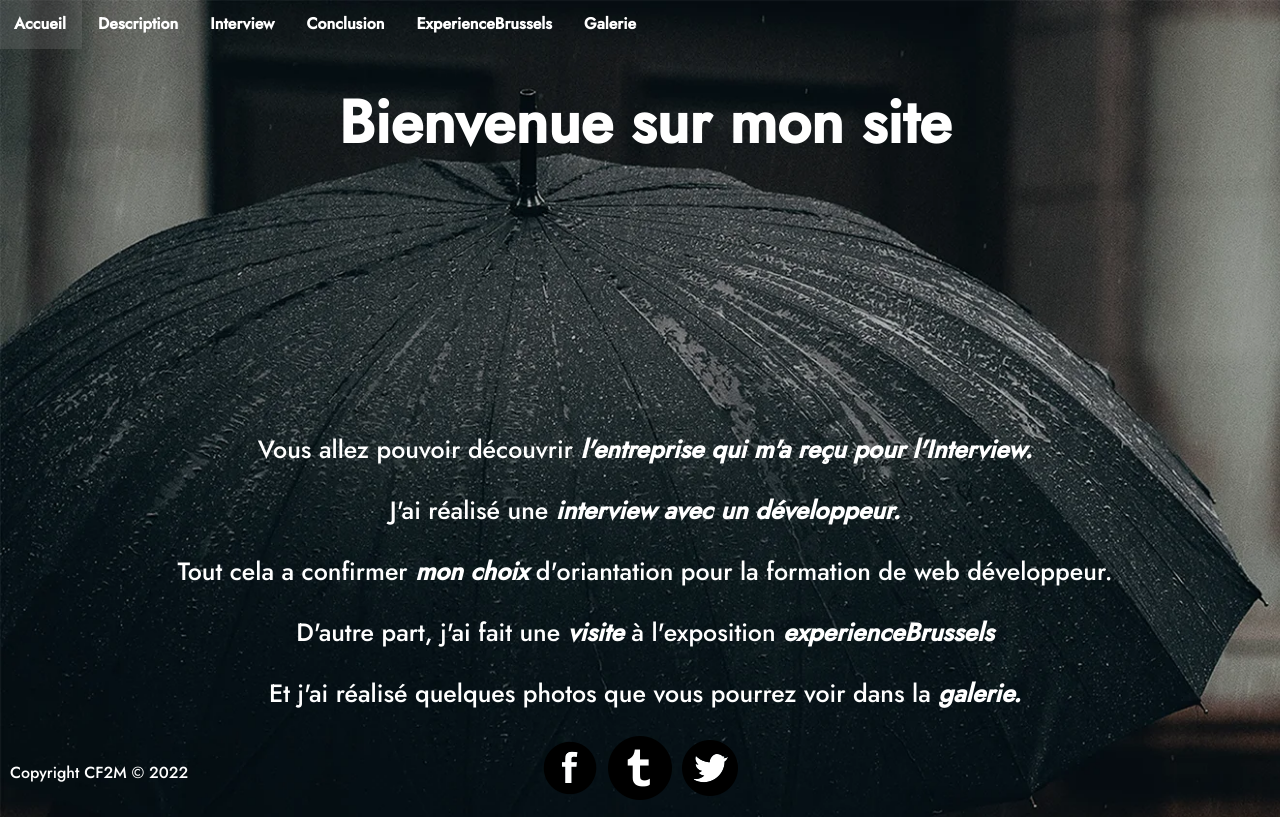
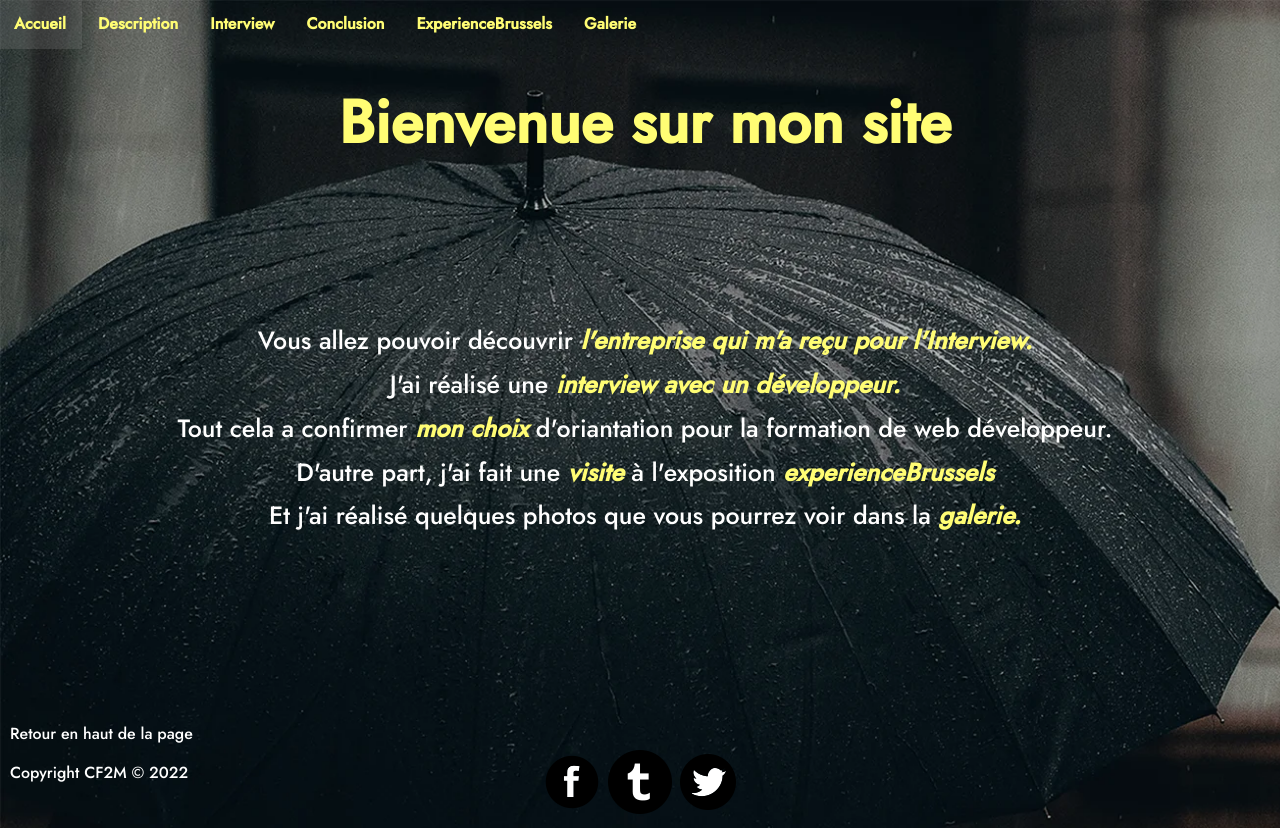
Before and after one commit to Maksym995/projet-prefo, a plain HTML site: page index.html in a window 1280 px wide. Drawn offline with Linux system fonts and the light colour scheme.

Commit message:
Mise en couleur & En page

```diff
--- a/css/style.css
+++ b/css/style.css
@@ -8,19 +8,19 @@ text-align: center;
 * {text-decoration: none;
 }
 
-#top {text-size-adjust: 25px;}
+#top {text-size-adjust: 25px;
+}
 
-#activ {color: rgb(255, 255, 255);}
+.liste {color: rgb(255, 255, 255);}
 
 /* Changer la couleur des liens des pages avec la classe .lienpage */
-.lienpage { color: rgb(255, 255, 255); text-decoration: none;
+.lienpage { color: rgb(255, 253, 116); text-decoration: none;
 font-style: italic;
 font-weight: bold;}
 
-a { color: rgb(255, 255, 255);
-    text-decoration: none;
-}
-.retourtop {    text-align: right;}
+#retourtop a {text-align: right;
+  padding-right: 20px;
+color: rgb(255, 255, 255);}
 
 /*    p {text-align: justify;
 font-family: Arial, Helvetica, sans-serif;} */
@@ -36,75 +36,63 @@ font-family: Arial, Helvetica, sans-serif;} */
     font-family: "CoolveticaRg-Italic", sans-serif;
   } */
 
-ul {
-  list-style-type: none;
+ul {list-style-type: none;
   margin: -10px;
   padding: 0;
   overflow: hidden;
-  background-color: rgba(0, 0, 0, 0);
-}
+  background-color: rgba(0, 0, 0, 0);}
 
 li {
-  float: left;
-}
+  float: left;}
 
 li a {
   display: inline-block;
-  color: rgb(255, 255, 255);
+  color: rgb(255, 253, 116);
   text-align: center;
   padding: 14px 16px;
   text-decoration: none;    /* Texte liens soulignés non */
   font-weight: bold;
-  font-size: 25 px;
-}
+  font-size: 25 px;}
 
 /* Change the link color to #111 (black) on hover */
 li a:hover {
-  background-color: rgba(128, 128, 128, 0.267);
-}
+  background-color: rgba(128, 128, 128, 0.267);}
 
 
 @import url('https://fonts.googleapis.com/css2?family=Jost:wght@500&display=swap');
 
-p, h1, a, h2 {
+p {  font-family: 'Jost', sans-serif;
+  color: rgb(255, 255, 255);
+  text-shadow: 1px;}
+
+h1, a, h2, .question, .nom, .cherryp {
   font-family: 'Jost', sans-serif;
-  color: rgb(255, 255, 255);
-  /* background-color: rgba(0, 0, 0, 0.089); */
-  text-shadow: 1px;
-
-
-}
+  color: rgb(255, 253, 116);
+  text-shadow: 2px;}
 
 p, h1, h2 {
 /*  width: 900px;   */
 /*  margin-right: 20px; */
-  padding-left: 10px;
-}
+  padding-left: 10px;}
 
 body {
   background-image: url("parapluie.webp");
   background-repeat: no-repeat;
-  background-size:cover;
-}
-.retourtop {
-  text-align: right ;
-  /* padding-right: 20px; */
-  padding-left: 1720px;
- position: absolute;
-}
+  background-size:cover;}
+
+.retourtop {text-align: right;
+  padding-left: 1700px;
+  position: absolute;
+  color: rgb(255, 255, 255);}
 
 footer{
-  background:rgb(0, 0, 0);
+  background:rgba(0, 0, 0, 0);
   position:fixed;
   bottom:0;
   width:100%;
-  margin-left: -8px;
+  margin-left: -8px;}
 
-  }
-
-#galerie { width: 75%;
-
-}
+#galerie { width: 75%;}
 
 main {position: relative;}
 
@@ -124,25 +112,31 @@ background-color: rgba(0, 0, 0, 0);}
 
 #center { text-align: center;
 font-size: 25px;
-padding-top: 200px;}
+padding-top: 100px;
+line-height: 75%}
 
 .photos {padding-top: 25px;
-  padding-left: 10px;
-}
+  padding-left: 10px;}
 
 #Bienvenue {text-align: center
 ; font-size: 60px;}
 
-.facebook {padding-left: 25px;}
+.facebook {padding-left: 25px;
+  text-align: center}
 
-.twitter {padding-right: 25px;}
+.twitter {padding-right: 25px;
+  text-align: center}
+
+.logos {text-align: center;
+padding-top: 200px;}
+
 
 .question {font-size: 20px;
 font-weight: bold;}
 
 .reponse {padding-bottom: 13px;}
 
-span { font-size: 25px;
+span {font-size: 25px;
 font-weight: bold;}
 
 h2 {font-size: 25px;}
@@ -150,8 +144,7 @@ h2 {font-size: 25px;}
 .nom {font-weight: bold;
 padding-right: 90px;
 padding-left: 0px;
-font-size: 20px;
-}
+font-size: 20px;}
 
 .metier {padding-right: 90px;
 padding-left: 0px;
@@ -179,4 +172,14 @@ padding-left: 750px;}
 
 .logoch {width: 100px; margin: 35px;}
 
-#mainconclusion {width: 40%;}
+#mainconclusion { display: flex;}
+
+#mainconclusion p {width: 50%;}
+
+.sources {font-size: 75%;
+text-align: center;}
+
+#retourtop2 a {
+position: absolute;
+color: aliceblue;
+}
--- a/index.html
+++ b/index.html
@@ -36,16 +36,14 @@
         <p>Tout cela a confirmer <a class="lienpage" href="entreprise/conclusion.html">mon choix </a>d'oriantation pour la formation de web développeur.</p>
         <p>D'autre part, j'ai fait une <a class="lienpage" href="exposition/visite.html"> visite</a> à l'exposition <a class="lienpage" href="https://www.visit.brussels/en/visitors/what-to-do/experience-brussels" target="_blank"> experienceBrussels</a> </p>
         <p>Et j'ai réalisé quelques photos que vous pourrez voir dans la <a class="lienpage" href="exposition/galerie.html"> galerie.</a></p>
-
-           <a href="https://www.facebook.com/experiencebrussels/"><img class="facebook" src="facebook_logo.png" alt="facebook_logo"></a>
-           <a href="https://www.tumblr.com/tagged/Bruxelles?sort=top"> <img class="tumblr" src="tumblr_logo.png" alt="tumblr_logo"></a>
-           <a href="https://twitter.com/brusselsmuseums"> <img class="twitter" src="twitter_logo.png" alt="twitter_logo"></a>
-      <!--  <img src="css/parapluie.webp" alt="Bruxelles_vie" width="1500px" height="1875px" > -->
-
     </main><!--CONTENU PRINCIPAL-->
-
+    <div class="logos">
+        <a href="https://www.facebook.com/experiencebrussels/"><img class="facebook" src="facebook_logo.png" alt="facebook_logo"></a>
+        <a href="https://www.tumblr.com/tagged/Bruxelles?sort=top"> <img class="tumblr" src="tumblr_logo.png" alt="tumblr_logo"></a>
+        <a href="https://twitter.com/brusselsmuseums"> <img class="twitter" src="twitter_logo.png" alt="twitter_logo"></a>
+    </div>
     <footer>
-        <p class="retourtop"> <a href="#top">Retour en haut de la page</a></p>
+        <p id="retourtop"> <a href="#top">Retour en haut de la page</a></p>
         <p>Copyright CF2M &copy; 2022</p>
 
     </footer><!--PIED DE PAGE-->
```
Also changed, not shown: entreprise/conclusion.html (+7 -8 lines), entreprise/description.html (+5 -5 lines), entreprise/interview.html (+9 -9 lines), exposition/galerie.html (+1 -1 lines), exposition/visite.html (+1 -1 lines), entreprise/maksym.webp (added).
